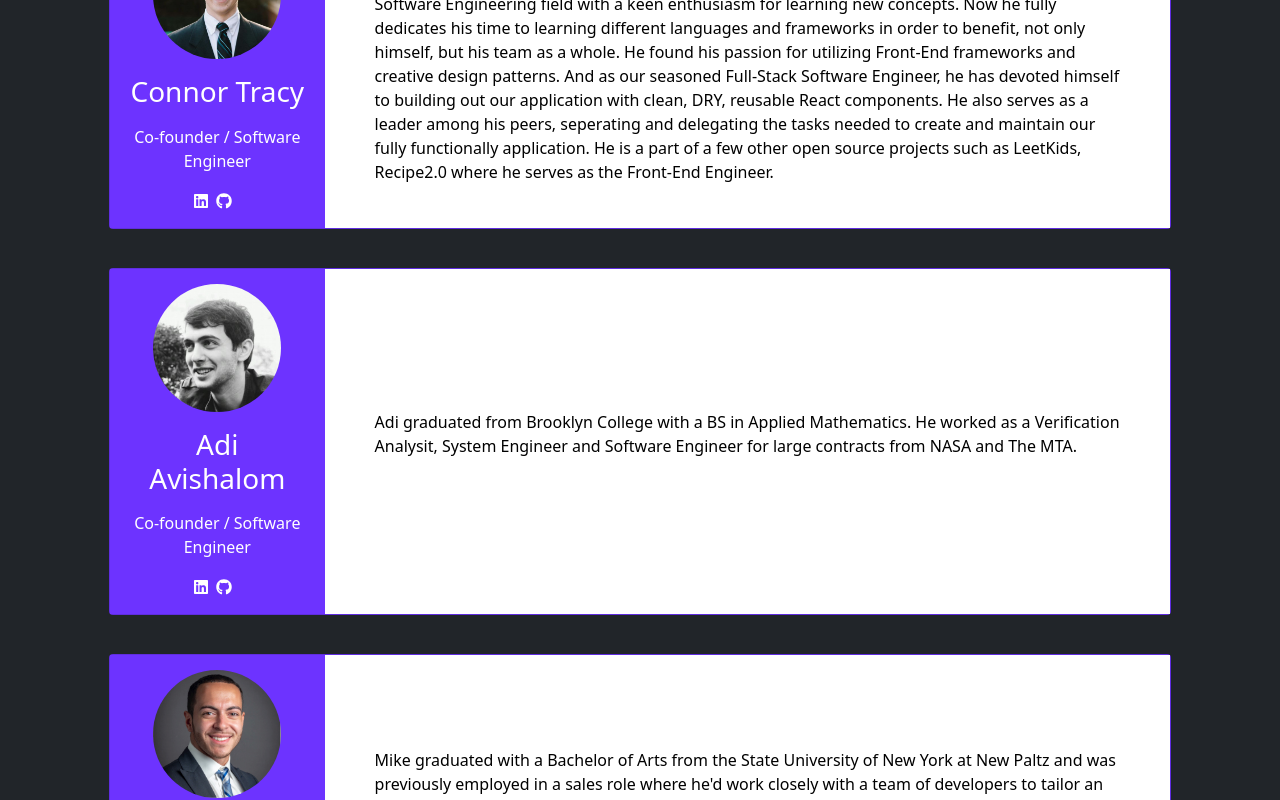
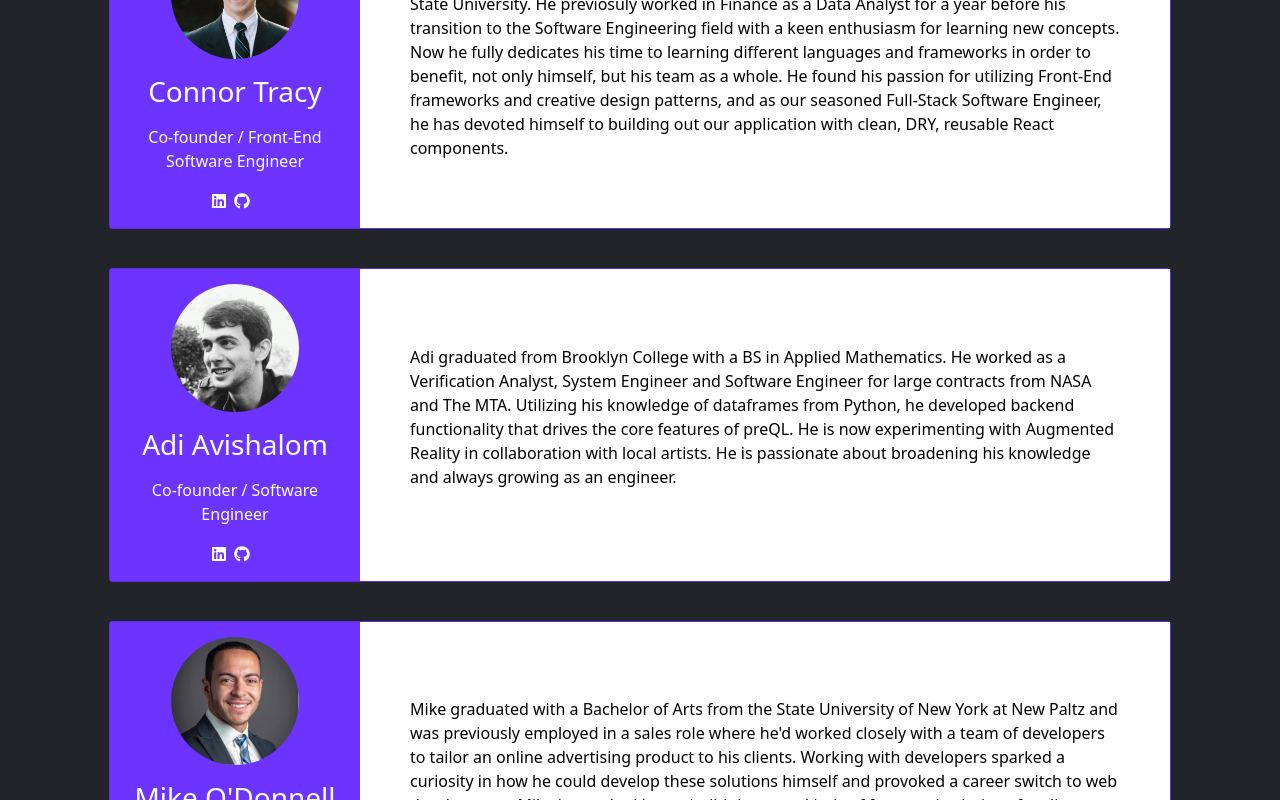
Before and after one commit to PreQL-by-MACK/pre-QL-website, a React app: page /Team in a window 1280 px wide. Shown: the part 280-1080 px from the top of the page. Built offline with nearby package versions, Linux system fonts and the light colour scheme; some icons are missing.

Commit message:
updated team bios

```diff
--- a/src/links/MainPage.jsx
+++ b/src/links/MainPage.jsx
@@ -192,11 +192,11 @@ const MainPage = () => {
             >
               <div className="accordion-body">
                 The information provided from your database will be locally stored in state for as long as you are running the application.
-                The second you close our app, the information is gone and you will have to enter the URI again in  order to see your data again.
+                The second you close our app, the information is gone and you will have to enter the URI again in order to visualize your data again.
               </div>
             </div>
           </div>
-          {/* <!-- Item 2 --> */}
+          {/* <!-- Item 2 -->
           <div className="accordion-item">
             <h2 className="accordion-header">
               <button
@@ -205,7 +205,7 @@ const MainPage = () => {
                 data-bs-toggle="collapse"
                 data-bs-target="#question-two"
               >
-                Does our data get cached in your own database?
+                Does our data get cached in your database?
               </button>
             </h2>
             <div
@@ -219,7 +219,7 @@ const MainPage = () => {
                 it. We have bigger problems other than your stupid tables.
               </div>
             </div>
-          </div>
+          </div> */}
           {/* <!-- Item 3 --> */}
           <div className="accordion-item">
             <h2 className="accordion-header">
--- a/src/links/Team.jsx
+++ b/src/links/Team.jsx
@@ -8,8 +8,8 @@ import Adi from './img/adi.jpeg';
 
 const Team = () => {
 
-  const github = <FontAwesomeIcon style={{color: "white"}} icon={faGithub} />
-  const linkedIn = <FontAwesomeIcon style={{color: "white"}} icon={faLinkedin} />
+  const github = <FontAwesomeIcon style={{ color: "white" }} icon={faGithub} />
+  const linkedIn = <FontAwesomeIcon style={{ color: "white" }} icon={faLinkedin} />
 
   return (
     <section id="instructors" className="p-5 bg-dark">
@@ -18,7 +18,7 @@ const Team = () => {
 
         <div id="teamCard" className="row g-4">
           <div >
-              <div style={{backgroundColor: "#6D33FF"}} className="card flex-row justify-content-around">
+            <div style={{ backgroundColor: "#6D33FF" }} className="card flex-row justify-content-around">
               <div id="profile" className="text-center">
                 <img
                   src={CT}
@@ -29,7 +29,7 @@ const Team = () => {
                 />
                 <h3 className="card-title mb-3">Connor Tracy</h3>
                 <p className="card-text">
-                    Co-founder / Software Engineer
+                  Co-founder / Front-End Software Engineer
                 </p>
                 <a href="https://www.linkedin.com/in/connortracy19/">
                   {linkedIn}
@@ -46,10 +46,8 @@ const Team = () => {
                   He previosuly worked in Finance as a Data Analyst for a year before his transition to
                   the Software Engineering field with a keen enthusiasm for learning new concepts. Now he fully dedicates his
                   time to learning different languages and frameworks in order to benefit, not only himself, but his team as a whole.
-                    He found his passion for utilizing Front-End frameworks and creative design patterns. And as our seasoned Full-Stack Software Engineer,
-                    he has devoted himself to building out our application with clean, DRY, reusable React components. He also serves
-                    as a leader among his peers, seperating and delegating the tasks needed to create and maintain our fully functionally
-                    application. He is a part of a few other open source projects such as LeetKids, Recipe2.0 where he serves as the Front-End Engineer.
+                  He found his passion for utilizing Front-End frameworks and creative design patterns, and as our seasoned Full-Stack Software Engineer,
+                  he has devoted himself to building out our application with clean, DRY, reusable React components.
                 </p>
               </div>
             </div>
@@ -59,7 +57,7 @@ const Team = () => {
       <div className="container">
         <div id="teamCard" className="row g-4">
           <div >
-              <div style={{backgroundColor: "#6D33FF"}} className="card flex-row justify-content-around">
+            <div style={{ backgroundColor: "#6D33FF" }} className="card flex-row justify-content-around">
               <div id="profile" className="text-center">
                 <img
                   src={Adi}
@@ -82,7 +80,11 @@ const Team = () => {
                 </a>
               </div>
               <div className="teamInfo">
-                  <p>Adi graduated from Brooklyn College with a BS in Applied Mathematics. He worked as a Verification Analysit, System Engineer and Software Engineer for large contracts from NASA and The MTA.</p>
+                <p>Adi graduated from Brooklyn College with a BS in Applied Mathematics. He worked as a Verification Analyst,
+                  System Engineer and Software Engineer for large contracts from NASA and The MTA. Utilizing his knowledge
+                  of dataframes from Python, he developed backend functionality that drives the core features of preQL.
+                  He is now experimenting with Augmented Reality in collaboration with local artists. He is passionate about
+                  broadening his knowledge and always growing as an engineer.</p>
               </div>
             </div>
           </div>
@@ -91,7 +93,7 @@ const Team = () => {
       <div className="container">
         <div id="teamCard" className="row g-4">
           <div >
-              <div style={{backgroundColor: "#6D33FF"}} className="card flex-row justify-content-around">
+            <div style={{ backgroundColor: "#6D33FF" }} className="card flex-row justify-content-around">
               <div id="profile" className="text-center">
                 <img
                   src={Mike}
@@ -114,7 +116,7 @@ const Team = () => {
                 </a>
               </div>
               <div className="teamInfo">
-                  <p>Mike graduated with a Bachelor of Arts from the State University of New York at New Paltz and was previously employed in a sales role where he'd work closely with a team of developers to tailor an online advertising product to his clients. Working with developers sparked a curiosity in how he could develop these solutions himself and provoked a career switch to web development. Mike is now looking to build the same kinds of front-end solutions for cthat he was so used to selling in years prior. </p>
+                <p>Mike graduated with a Bachelor of Arts from the State University of New York at New Paltz and was previously employed in a sales role where he'd worked closely with a team of developers to tailor an online advertising product to his clients. Working with developers sparked a curiosity in how he could develop these solutions himself and provoked a career switch to web development. Mike is now looking to build the same kinds of front-end solutions for clients that he was so used to selling in years prior.</p>
               </div>
             </div>
           </div>
@@ -123,7 +125,7 @@ const Team = () => {
       <div className="container">
         <div id="teamCard" className="row g-4">
           <div >
-              <div style={{backgroundColor: "#6D33FF"}} className="card flex-row justify-content-around">
+            <div style={{ backgroundColor: "#6D33FF" }} className="card flex-row justify-content-around">
               <div id="profile" className="text-center">
                 <img
                   src={Kyle}
--- a/src/styles.scss
+++ b/src/styles.scss
@@ -82,6 +82,8 @@ body {
     #profile{
       background-color: #6D33FF;
       padding: 15px;
+      min-width: 250px;
+      max-width: 250px;
     }
   }
 
```
Lines whose indentation alone changed are shown as unchanged.
